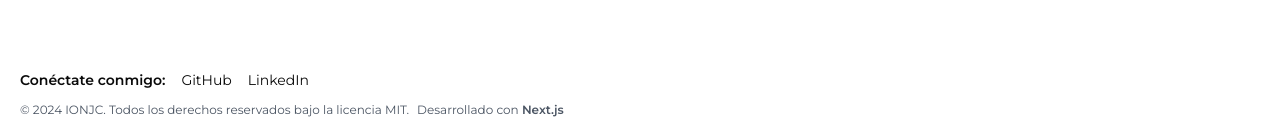
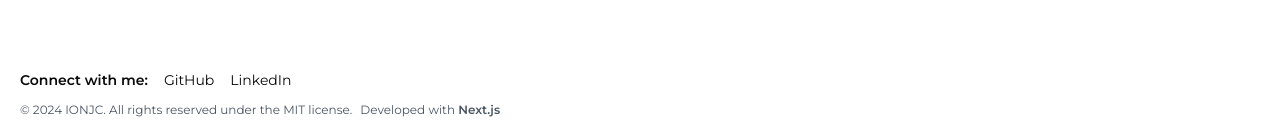
Before and after one commit to wthoutjc/new-portfolio, a Next.js app: page / in a window 1280 px wide. Shown: the part 662-797 px from the top of the page. Built offline with nearby package versions, Linux system fonts and the light colour scheme; no server answers; the database is empty.

Commit message:
fix: english only

```diff
--- a/src/components/ui/app-footer/app-footer.tsx
+++ b/src/components/ui/app-footer/app-footer.tsx
@@ -6,7 +6,7 @@ const AppFooter = () => {
       <div className="flex flex-col max-w-7xl w-full">
         {/* Sección de redes sociales */}
         <section className="flex space-x-4">
-          <h3 className="text-sm font-semibold mb-3">Conéctate conmigo:</h3>
+          <h3 className="text-sm font-semibold mb-3">Connect with me:</h3>
           <div className="flex gap-4">
             <Link
               href="https://github.com/wthoutjc"
@@ -28,9 +28,9 @@ const AppFooter = () => {
         {/* Sección de copyright */}
         <section className="mt-0">
           <p className="text-xs text-gray-600 dark:text-gray-300">
-            © 2024 IONJC. Todos los derechos reservados bajo la licencia MIT.
+            © 2024 IONJC. All rights reserved under the MIT license.
             <span className="ml-2">
-              Desarrollado con{" "}
+              Developed with{" "}
               <Link
                 href="https://nextjs.org/"
                 target="_blank"
```
